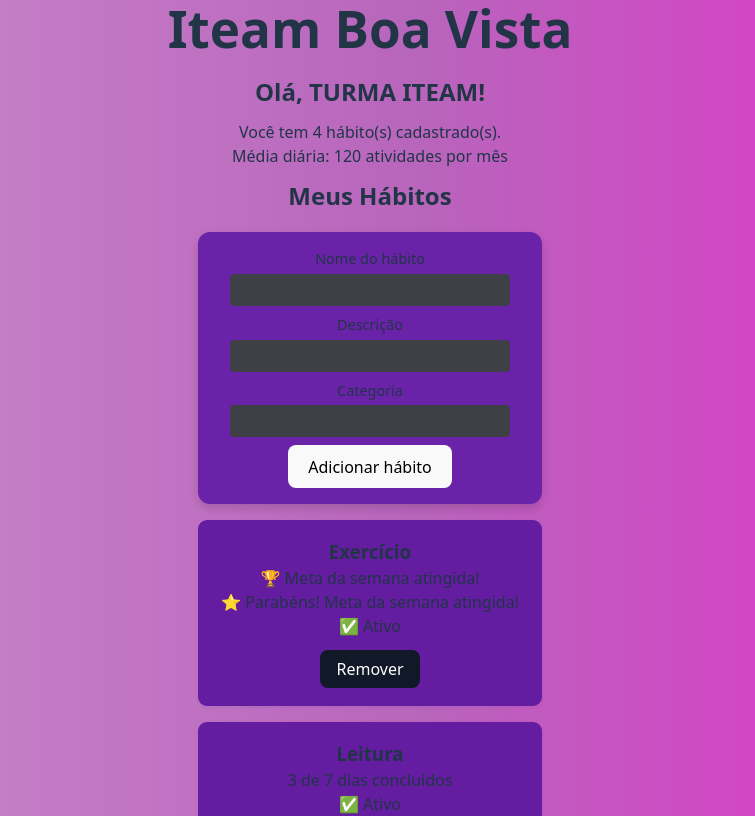
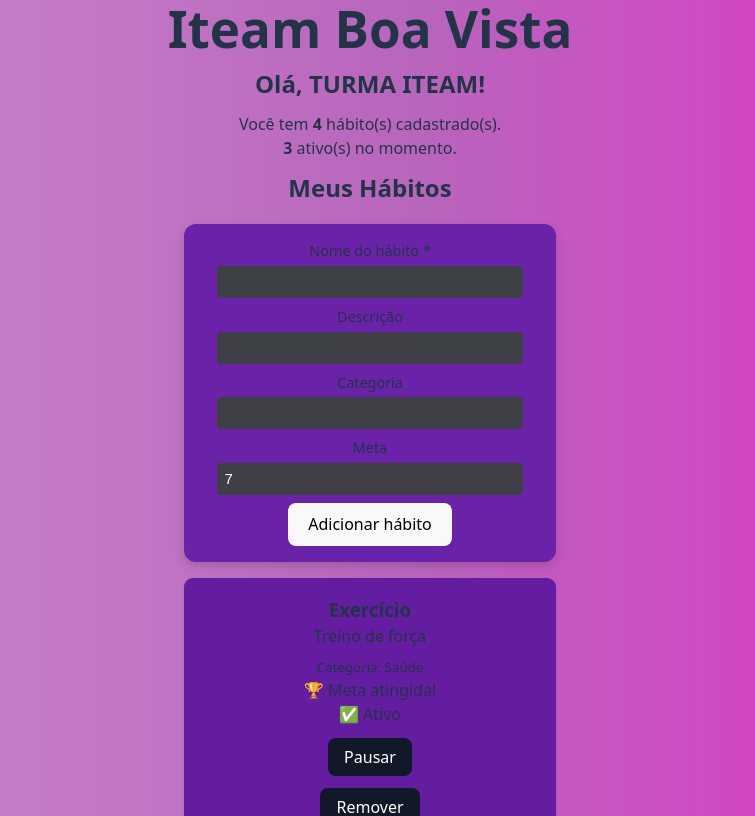
Before and after one commit to letxiz/my-daily-habits, a React (Vite) app: page / in a window 1280 px wide. Shown: the top 816 px of the page, without its empty margins (270-1025 px from the left). Built offline with nearby package versions, Linux system fonts and the light colour scheme.

Commit message:
feat: adicionando HabitsContext e ajustando HabitCard, HabitList, App

```diff
--- a/src/App.jsx
+++ b/src/App.jsx
@@ -1,50 +1,26 @@
-import { useState, useEffect } from "react"
+
 import './App.css'
 import Header from './components/Header'
 import Footer from "./components/Footer"
 import BemVindo from './components/BemVindo'
 import SecaoHabitos from './components/SecaoHabitos'
 import HabitList from './components/HabitList'
+import { HabitsProvider } from './contexts/HabitsContext'
+
 
 function App() {
 
-  const [habits, setHabits] = useState(() => {
-    const stored = localStorage.getItem("my-daily-habits")
-
-    if (!stored) {
-      return [
-        { id: 1, titulo: 'Exercício', meta: 5, ativo: true, diasFeitos: 5 },
-        { id: 2, titulo: 'Leitura', meta: 7, ativo: true, diasFeitos: 3 },
-        { id: 3, titulo: 'Meditação', meta: 7, ativo: false, diasFeitos: 0 },
-        { id: 4, titulo: 'Hidratação', meta: 7, ativo: true, diasFeitos: 6 }
-      ]
-    }
-
-    try {
-      return JSON.parse(stored)
-    } catch {
-      return []
-    }
-  })
-
-  useEffect(() => {
-    localStorage.setItem("my-daily-habits", JSON.stringify(habits))
-  }, [habits])
-
-  return (
-    <div>
-      <Header />
-
-      <main>
-        <BemVindo nomeUsuario="turma iteam" totalHabitos={habits.length} />
-
+   return (
+    <HabitsProvider>
+      <div>
+        <Header titulo="My Daily Habits" descricao="Construindo uma rotina melhor." />
+        <BemVindo nomeUsuario="turma iteam" />
         <SecaoHabitos titulo="Meus Hábitos">
-          <HabitList habits={habits} setHabits={setHabits} />
+          <HabitList />
         </SecaoHabitos>
-      </main>
-
-      <Footer />
-    </div>
+        <Footer />
+      </div>
+    </HabitsProvider>
   )
 }
 
--- a/src/components/BemVindo.jsx
+++ b/src/components/BemVindo.jsx
@@ -1,16 +1,20 @@
-const BemVindo = ({ nomeUsuario, totalHabitos }) => {
-  // Lógica antes do return
-  const nomeFormatado = nomeUsuario.toUpperCase();
-  const mensagem = totalHabitos > 0
-    ? `Você tem ${totalHabitos} hábito(s) cadastrado(s).`
-    : "Nenhum hábito cadastrado ainda. Que tal começar?";
+import { useHabits } from '../contexts/HabitsContext'
+
+function BemVindo({ nomeUsuario }) {
+  // Acesso direto ao contexto — sem props, sem intermediários
+  const { habits } = useHabits()
+
+  // Estado derivado — calculado na hora, sempre atualizado
+  const totalHabitos  = habits.length
+  const habitosAtivos = habits.filter(h => h.ativo).length
 
   return (
     <div>
-      <h2>Olá, {nomeFormatado}!</h2>
-      <p>{mensagem}</p>
-      <p>Média diária: {(totalHabitos * 30).toFixed(0)} atividades por mês</p>
+      <h2>Olá, {nomeUsuario.toUpperCase()}!</h2>
+      <p>Você tem <strong>{totalHabitos}</strong> hábito(s) cadastrado(s).</p>
+      <p><strong>{habitosAtivos}</strong> ativo(s) no momento.</p>
     </div>
-  );
-};
+  )
+}
+
 export default BemVindo
--- a/src/components/HabitCard.jsx
+++ b/src/components/HabitCard.jsx
@@ -1,56 +1,45 @@
 function HabitCard({
-  titulo,
-  descricao = '',
+  nome,
+  descricao,
   categoria,
   meta,
-  ativo = true,
-  diasFeitos = 0,
-  onRemover
+  ativo,
+  diasFeitos,
+  onRemover,
+  onToggle
 }) {
 
-  const destaque = categoria === 'Saúde'
   const metaAtingida = diasFeitos >= meta
-
-  const mensagemMeta = metaAtingida
-    ? '🏆 Meta da semana atingida!'
-    : `${diasFeitos} de ${meta} dias concluídos`
 
   return (
     <div className="habit-card">
+      <h3>{nome}</h3>
 
-      <h3>{titulo}</h3>
+      {descricao && <p>{descricao}</p>}
 
-      {descricao && (
-        <p>{descricao}</p>
-      )}
+      <small>Categoria: {categoria}</small>
 
-      {categoria && (
-        <small>
-          Categoria: {categoria}
-          {destaque && ' ⭐'}
-        </small>
-      )}
+      <p>
+        {metaAtingida
+          ? '🏆 Meta atingida!'
+          : `${diasFeitos} de ${meta} dias`}
+      </p>
 
-      {meta && (
-        <p>{mensagemMeta}</p>
-      )}
+      <span>{ativo ? '✅ Ativo' : '⏸️ Pausado'}</span>
 
-      {metaAtingida && (
-        <p>⭐ Parabéns! Meta da semana atingida!</p>
-      )}
+      <div style={{ marginTop: '10px' }}>
+        {onToggle && (
+          <button onClick={onToggle}>
+            {ativo ? 'Pausar' : 'Ativar'}
+          </button>
+        )}
 
-      <span>
-        {ativo ? '✅ Ativo' : '⏸️ Pausado'}
-      </span>
-
-      {onRemover && (
-        <div>
-          <button type="button" onClick={onRemover}>
+        {onRemover && (
+          <button onClick={onRemover}>
             Remover
           </button>
-        </div>
-      )}
-
+        )}
+      </div>
     </div>
   )
 }
--- a/src/components/HabitList.jsx
+++ b/src/components/HabitList.jsx
@@ -1,85 +1,79 @@
-import { useState, useEffect, useRef } from "react"
-import HabitCard from "./HabitCard"
+import { useState, useRef } from 'react'
+import HabitCard from './HabitCard'
+import { useHabits } from '../contexts/HabitsContext'
 
-function HabitList({ habits, setHabits }) {
+function HabitList() {
 
-  const [novoNome, setNovoNome] = useState("")
-  const [novaDescricao, setNovaDescricao] = useState("")
-  const [novaCategoria, setNovaCategoria] = useState("")
+  const { habits, adicionarHabit, removerHabit, toggleAtivo } = useHabits()
+
+  const [form, setForm] = useState({
+    novoNome: '',
+    novaDescricao: '',
+    novaCategoria: '',
+    novaMeta: '7',
+  })
 
   const [erroNome, setErroNome] = useState('')
+  const nomeInputRef = useRef(null)
 
   const handleChange = (e) => {
     const { name, value } = e.target
-  // [name] é uma chave dinâmica — usa o valor de name como nome da propriedade
+
+    setForm(prev => ({ ...prev, [name]: value }))
+
     if (name === 'novoNome') {
-    setNovoNome(value)
-    // Valida comprimento mínimo em tempo real
       if (value.length > 0 && value.length < 3) {
         setErroNome('O nome deve ter pelo menos 3 caracteres.')
       } else {
         setErroNome('')
       }
     }
-  if (name === 'novaDescricao') setNovaDescricao(value)
-  if (name === 'novaCategoria') setNovaCategoria(value)
   }
 
-const nomeInputRef = useRef(null)
-
-
-  // salvar no localStorage sempre que habits mudar
-  useEffect(() => {
-    localStorage.setItem("my-daily-habits", JSON.stringify(habits))
-  }, [habits])
-
-  const adicionarHabit = (event) => {
+  const handleSubmit = (event) => {
     event.preventDefault()
 
-    if (!novoNome.trim()) {
-      alert("Informe um nome para o hábito.")
-      return
-    }
-    if (erroNome) {
+    if (!form.novoNome.trim() || erroNome) {
       nomeInputRef.current?.focus()
       return
     }
 
-
     const novoHabit = {
       id: Date.now(),
-      titulo: novoNome,
-      descricao: novaDescricao,
-      categoria: novaCategoria || "Geral",
-      meta: 7,
+      nome: form.novoNome,
+      descricao: form.novaDescricao,
+      categoria: form.novaCategoria || 'Geral',
+      meta: parseInt(form.novaMeta) || 7,
       ativo: true,
-      diasFeitos: 0
+      diasFeitos: 0,
     }
 
-    setHabits(prev => [...prev, novoHabit])
-    setNovoNome('')
-    setNovaDescricao('')
-    setNovaCategoria('')
+    adicionarHabit(novoHabit)
+
+    setForm({
+      novoNome: '',
+      novaDescricao: '',
+      novaCategoria: '',
+      novaMeta: '7',
+    })
+
+    setErroNome('')
     nomeInputRef.current?.focus()
   }
 
-
-  const removerHabit = (id) => {
-    setHabits(habits.filter((habit) => habit.id !== id))
-  }
+  if (!habits) return null
 
   return (
     <section>
 
-      <form onSubmit={adicionarHabit} className="habit-form">
+      <form onSubmit={handleSubmit} className="habit-form">
 
         <div>
-          <label>
-            Nome do hábito
+          <label>Nome do hábito *
             <input
               type="text"
               name="novoNome"
-              value={novoNome}
+              value={form.novoNome}
               onChange={handleChange}
               ref={nomeInputRef}
             />
@@ -88,52 +82,61 @@
         </div>
 
         <div>
-          <label>
-            Descrição
+          <label>Descrição
             <input
               type="text"
               name="novaDescricao"
-              value={novaDescricao}
+              value={form.novaDescricao}
               onChange={handleChange}
             />
           </label>
         </div>
 
         <div>
-          <label>
-            Categoria
+          <label>Categoria
             <input
               type="text"
               name="novaCategoria"
-              value={novaCategoria}
+              value={form.novaCategoria}
+              onChange={handleChange}
+            />
+          </label>
+        </div>
+
+        <div>
+          <label>Meta
+            <input
+              type="number"
+              name="novaMeta"
+              min="1"
+              max="7"
+              value={form.novaMeta}
               onChange={handleChange}
             />
           </label>
         </div>
 
         <button type="submit">Adicionar hábito</button>
-
       </form>
 
-      <ul>
-
       {habits.length === 0 && (
-          <p>Nenhum hábito cadastrado ainda. Que tal começar?</p>
+        <p>Nenhum hábito cadastrado ainda.</p>
       )}
 
+      <ul>
         {habits.map((habit) => (
           <HabitCard
             key={habit.id}
-            titulo={habit.titulo}
+            nome={habit.nome}
             descricao={habit.descricao}
             categoria={habit.categoria}
             meta={habit.meta}
             ativo={habit.ativo}
             diasFeitos={habit.diasFeitos}
             onRemover={() => removerHabit(habit.id)}
+            onToggle={() => toggleAtivo(habit.id)}
           />
         ))}
-
       </ul>
 
     </section>
--- /dev/null
+++ b/src/contexts/HabitsContext.jsx
@@ -0,0 +1,58 @@
+/* eslint-disable react-refresh/only-export-components */
+import { createContext, useContext, useState, useEffect } from 'react'
+
+export const HabitsContext = createContext(null)
+
+export function HabitsProvider({ children }) {
+
+  const [habits, setHabits] = useState(() => {
+    const stored = localStorage.getItem('my-daily-habits')
+
+    if (!stored) {
+      return [
+        { id: 1, nome: 'Exercício', descricao: 'Treino de força', categoria: 'Saúde', meta: 5, ativo: true, diasFeitos: 5 },
+        { id: 2, nome: 'Leitura', descricao: 'Livro ou artigo', categoria: 'Estudo', meta: 7, ativo: true, diasFeitos: 3 },
+        { id: 3, nome: 'Meditação', descricao: 'Respiração e foco', categoria: 'Saúde', meta: 7, ativo: false, diasFeitos: 0 },
+        { id: 4, nome: 'Hidratação', descricao: 'Beber 2L de água', categoria: 'Saúde', meta: 7, ativo: true, diasFeitos: 6 },
+      ]
+    }
+
+    try {
+      return JSON.parse(stored)
+    } catch {
+      return []
+    }
+  })
+
+  useEffect(() => {
+    localStorage.setItem('my-daily-habits', JSON.stringify(habits))
+  }, [habits])
+
+  const adicionarHabit = (novoHabit) => {
+    setHabits(prev => [...prev, novoHabit])
+  }
+
+  const removerHabit = (id) => {
+    setHabits(prev => prev.filter(h => h.id !== id))
+  }
+
+  const toggleAtivo = (id) => {
+    setHabits(prev =>
+      prev.map(h =>
+        h.id === id ? { ...h, ativo: !h.ativo } : h
+      )
+    )
+  }
+
+  return (
+    <HabitsContext.Provider
+      value={{ habits, adicionarHabit, removerHabit, toggleAtivo }}
+    >
+      {children}
+    </HabitsContext.Provider>
+  )
+}
+
+export function useHabits() {
+  return useContext(HabitsContext)
+}
```
Also changed, not shown: src/components/Cabecalho.jsx (deleted, +0 -14 lines). Lines whose indentation alone changed are shown as unchanged.
